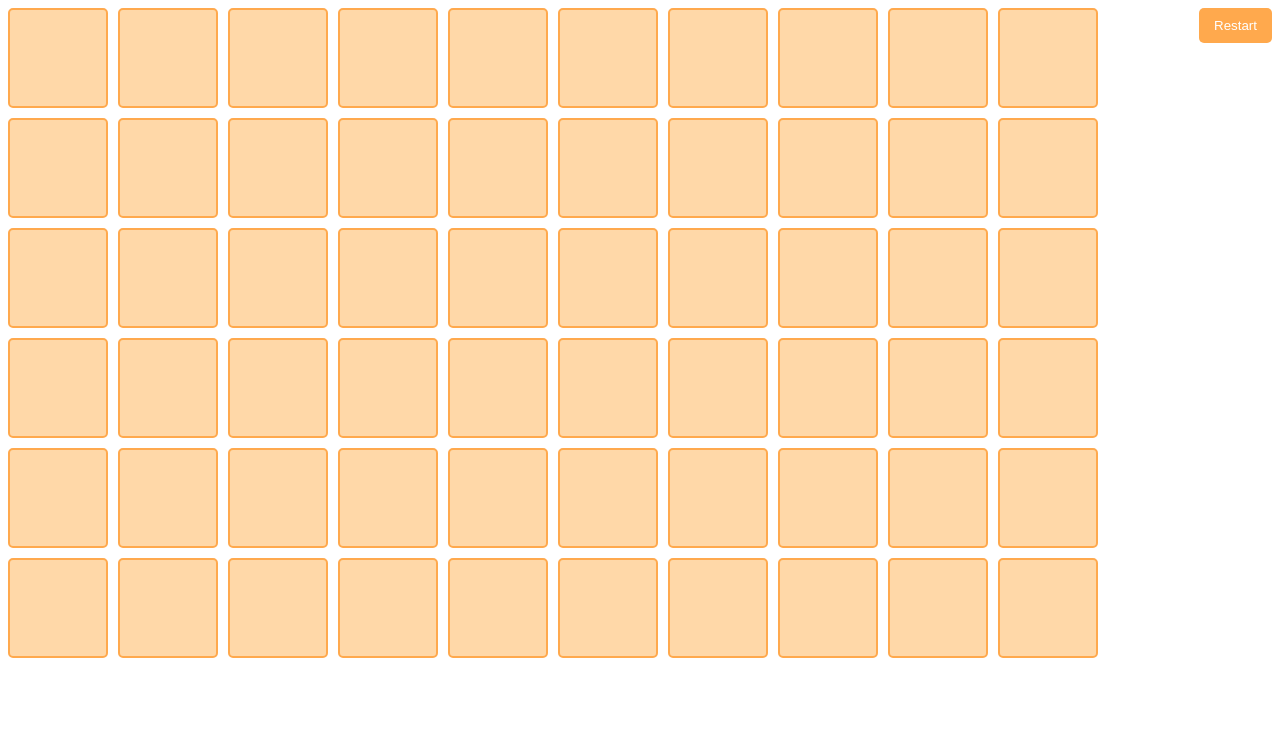
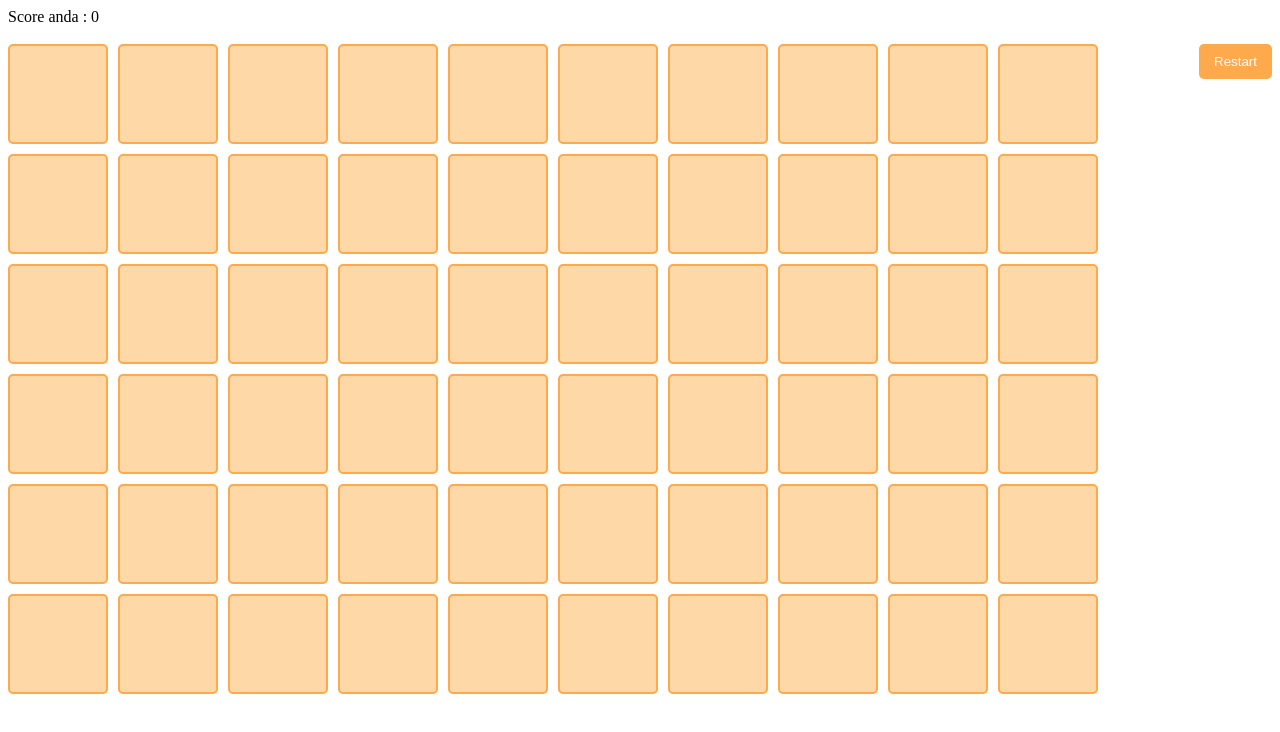
Before and after one commit to mulqan/KnowYourFriendBetterGame, a plain HTML site: page index.html in a window 1280 px wide. Both pictures are taken after a click on the button "Restart". Drawn offline with Linux system fonts and the light colour scheme.

Commit message:
On branch master Changes to be committed: modified:   index.html modified:   js/script.js

```diff
--- a/index.html
+++ b/index.html
@@ -6,6 +6,10 @@
     <link rel="stylesheet" href="css/style.css">
   </head>
   <body>
+    <div>
+      <span id="skor"></span>
+    </div>
+    <br>
     <button id="restart">Restart</button>
     <div class="board" id="board"></div>
     <script type="text/javascript" src="js/script.js"></script>
--- a/js/script.js
+++ b/js/script.js
@@ -1,6 +1,10 @@
 // Author : Muhammad Mulqan
 // Tgl    :17 Januari 2018
 
+
+//variabel skor
+let score = 0
+const skorElement = document.querySelector('#skor')
 
 // Mendapatkan element dengan id board
 var board = document.getElementById('board');
@@ -30,6 +34,7 @@ function shuffle(array) {
 
 // fungsi memulai atau merestart game
 function startGame() {
+  skorElement.innerHTML = `Score anda : ${score}`
   // variabel menyimpan nomor gambar2 yang akan ditampilkan
   var box = [];
 
@@ -108,6 +113,10 @@ function startGame() {
             // maka kedua elemen tersebut diberikan class 'solved'
             firstImg.classList.add('solved');
             secondImg.classList.add('solved');
+
+            //tambah skor
+            score += 10
+            skorElement.innerHTML = `Score anda : ${score}`
           }
           // pada kondisi ini permainan kembali seperti semula (disabled menjadi false)
           disabled = false;
@@ -136,6 +145,7 @@ function startGame() {
 
 // event listener untuk tombol dgn id restart
 document.getElementById('restart').addEventListener('click', function(){
+  score = 0
   startGame();
 });
 
```
